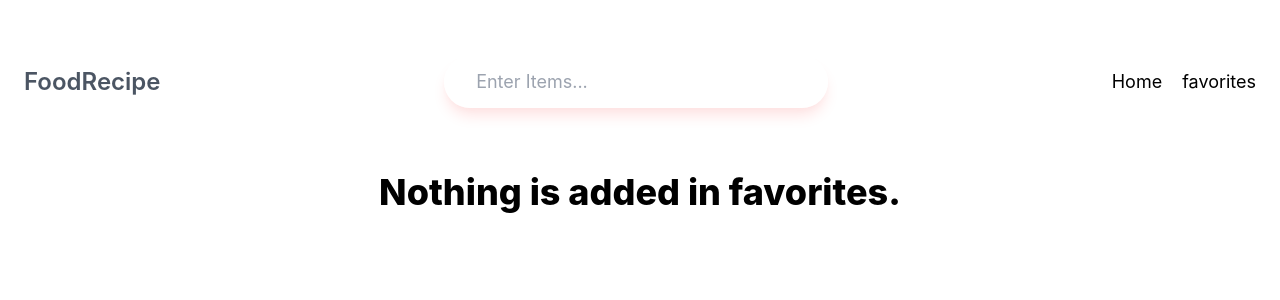
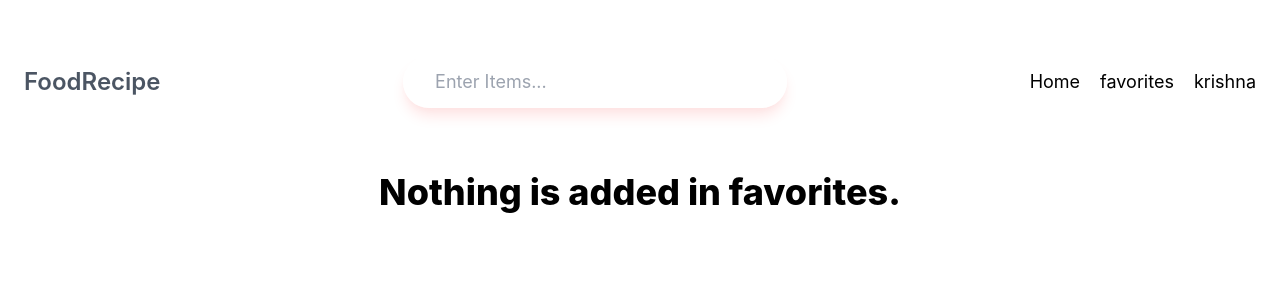
Before and after one commit to krishnaveni755/krishna-food-recipe, a React (Create React App) app: page /favorites in a window 1280 px wide. Shown: the top 300 px of the page. Built offline with nearby package versions, Linux system fonts and the light colour scheme.

Commit message:
adding another link

```diff
--- a/src/components/navbar/index.jsx
+++ b/src/components/navbar/index.jsx
@@ -39,6 +39,16 @@
             favorites
           </NavLink>
         </li>
+
+        <li>
+          <NavLink
+            to={"/krishna"}
+            className="text-black hover:text-gray-700 duration-300"
+          >
+            krishna
+          </NavLink>
+        </li>
+
       </ul>
     </nav>
   );
--- /dev/null
+++ b/src/pages/krishna/index.jsx
@@ -0,0 +1,21 @@
+import { useContext } from "react";
+import RecipeItem from "../../components/recipe-item";
+import { GlobalContext } from "../../context";
+
+export default function Favorites() {
+  const { favoritesList } = useContext(GlobalContext);
+
+  return (
+    <div className="py-8 container mx-auto flex flex-wrap justify-center gap-10">
+      {favoritesList && favoritesList.length > 0 ? (
+        favoritesList.map((item) => <RecipeItem item={item} />)
+      ) : (
+        <div>
+          <p className="lg:text-4xl text-xl text-center text-black font-extrabold">
+            Nothing is added in favorites.
+          </p>
+        </div>
+      )}
+    </div>
+  );
+}
```
